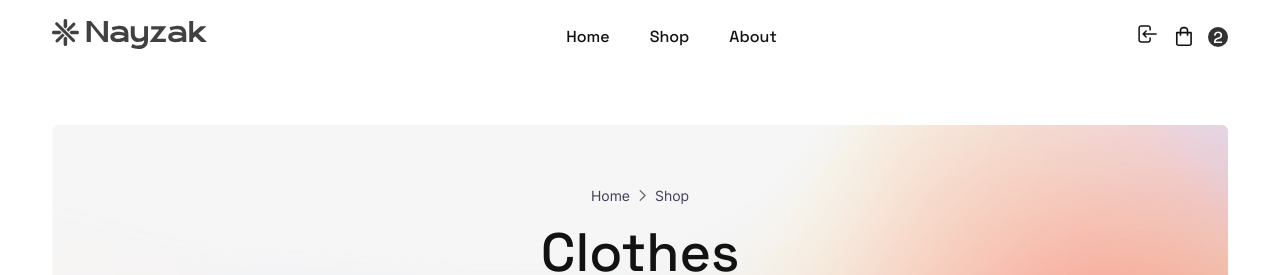
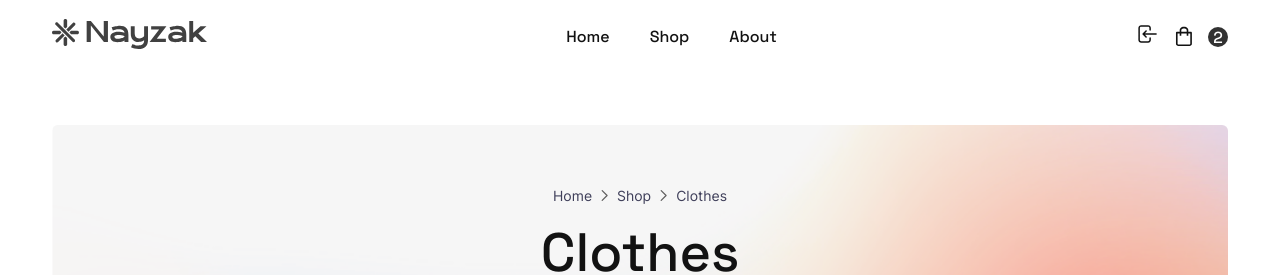
Before and after one commit to Vadimshidlov/ecommerce-application, a React (Create React App) app: page /shop/clothes in a window 1280 px wide. Shown: the top 275 px of the page. Built offline with nearby package versions, Linux system fonts and the light colour scheme; no server answers.

Commit message:
fix: fix breadcrumb navigation

```diff
--- a/src/view/app-components/ShopPage/ShopPage.tsx
+++ b/src/view/app-components/ShopPage/ShopPage.tsx
@@ -147,7 +147,7 @@ export function ShopPage() {
     return (
         <section className="shop-page container">
             <PageHeading
-                navigation=""
+                navigation={categoryKey || ""}
                 title={title}
                 description="At vero eos et accusamus et iusto odio dignissimos ducimus qui blanditiis
                     voluptatum deleniti."
```
